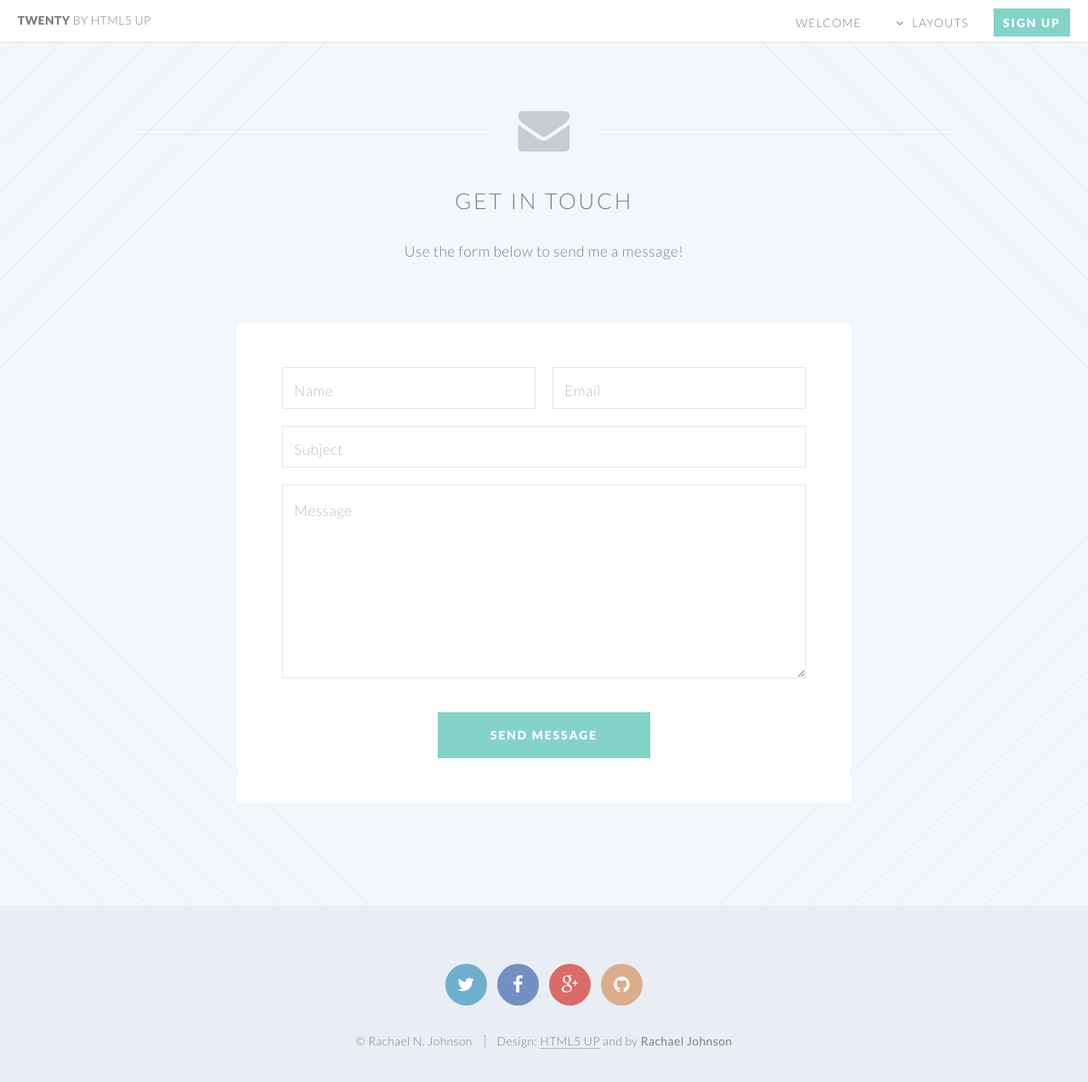
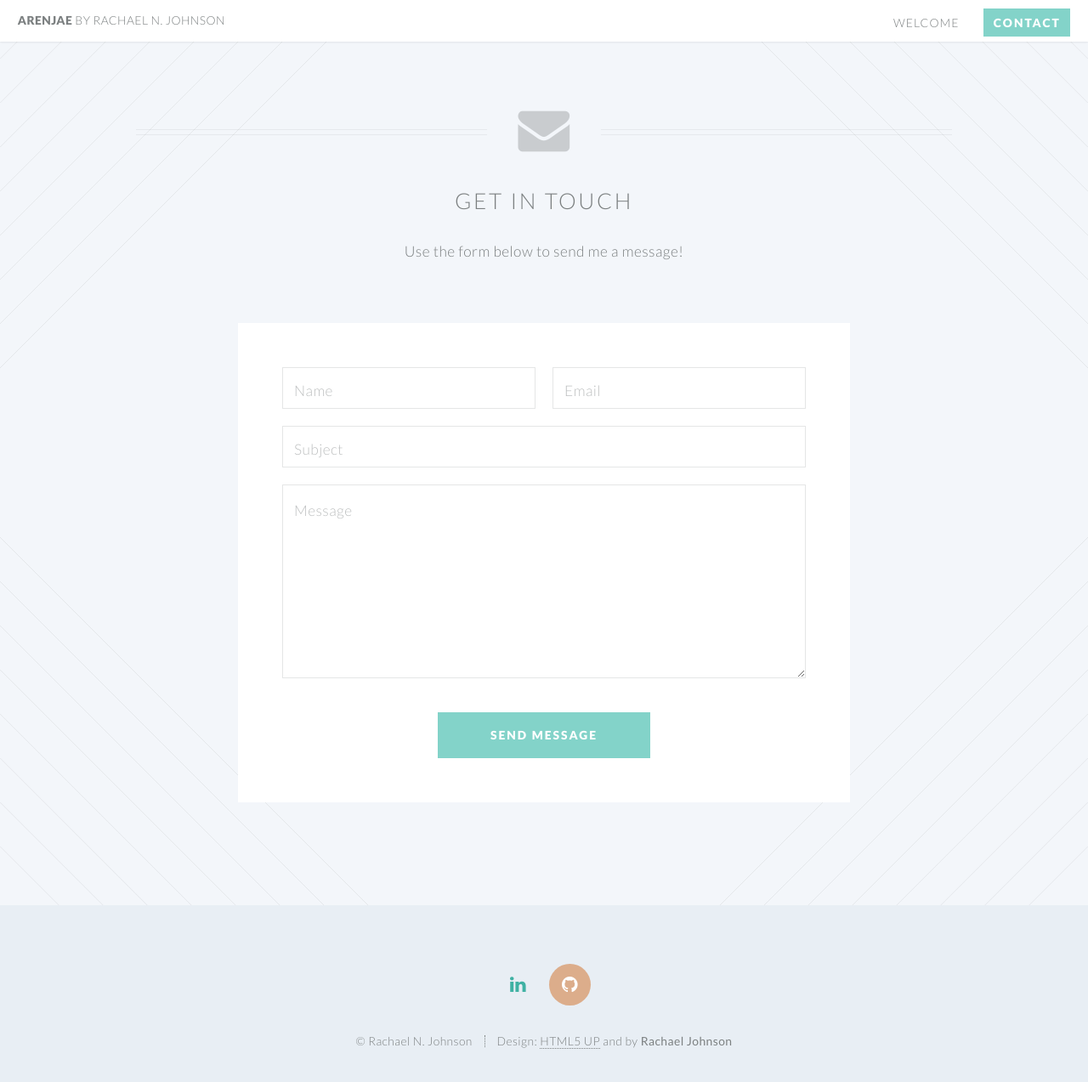
Before and after one commit to old-jekyll-templates/Twenty-Jekyll-Theme, a Jekyll site: the page contact.html, which Jekyll copies as it is, in a window 1280 px wide and 1301 px high. Shown: the top 1273 px of the window at 85% size. Built offline with Jekyll 4.4.1, drawn with Linux system fonts in a browser that asks for light colours.

Commit message:
Changed Contact Page

```diff
--- a/_includes/footer.html
+++ b/_includes/footer.html
@@ -2,7 +2,7 @@
 <footer id="footer">
 
     <ul class="icons">
-        <li><a href="#https://www.linkedin.com/in/rachaeljohnson2" class="icon circle fa-linkedin-square"><span class="label">LinkedIn</span></a></li>
+        <li><a href="https://www.linkedin.com/in/rachaeljohnson2" class="icon circle fa-linkedin"><span class="label">LinkedIn</span></a></li>
         <li><a href="https://github.com/earthshine0" class="icon circle fa-github"><span class="label">Github</span></a></li>
     </ul>
 
--- a/contact.html
+++ b/contact.html
@@ -6,7 +6,7 @@
 -->
 <html>
 	<head>
-		<title>Contact - Rachael Johnson by HTML5 UP</title>
+		<title>Contact - Rachael Johnson</title>
 		<meta http-equiv="content-type" content="text/html; charset=utf-8" />
 		<meta name="description" content="" />
 		<meta name="keywords" content="" />
@@ -31,30 +31,11 @@
 
 		<!-- Header -->
 			<header id="header">
-				<h1 id="logo"><a href="index.html">Twenty <span>by HTML5 UP</span></a></h1>
+				<h1 id="logo"><a href="index.html">ArEnjae <span>by Rachael n. johnson</span></a></h1>
 				<nav id="nav">
 					<ul>
 						<li class="current"><a href="index.html">Welcome</a></li>
-						<li class="submenu">
-							<a href="">Layouts</a>
-							<ul>
-								<li><a href="left-sidebar.html">Left Sidebar</a></li>
-								<li><a href="right-sidebar.html">Right Sidebar</a></li>
-								<li><a href="no-sidebar.html">No Sidebar</a></li>
-								<li><a href="contact.html">Contact</a></li>
-								<li class="submenu">
-									<a href="">Submenu</a>
-									<ul>
-										<li><a href="#">Dolore Sed</a></li>
-										<li><a href="#">Consequat</a></li>
-										<li><a href="#">Lorem Magna</a></li>
-										<li><a href="#">Sed Magna</a></li>
-										<li><a href="#">Ipsum Nisl</a></li>
-									</ul>
-								</li>
-							</ul>
-						</li>
-						<li><a href="#" class="button special">Sign Up</a></li>
+						<li><a href="#contact" class="button special">Contact</a></li>
 					</ul>
 				</nav>
 			</header>
@@ -110,10 +91,8 @@
 			<footer id="footer">
 
 				<ul class="icons">
-					<li><a href="#" class="icon circle fa-twitter"><span class="label">Twitter</span></a></li>
-					<li><a href="#" class="icon circle fa-facebook"><span class="label">Facebook</span></a></li>
-					<li><a href="#" class="icon circle fa-google-plus"><span class="label">Google+</span></a></li>
-					<li><a href="#" class="icon circle fa-github"><span class="label">Github</span></a></li>
+					<li><a href="https://www.linkedin.com/in/rachaeljohnson2" class="icon circle fa-linkedin"><span class="label">LinkedIn</span></a></li>
+					<li><a href="https://github.com/earthshine0" class="icon circle fa-github"><span class="label">Github</span></a></li>
 				</ul>
 
 				<ul class="copyright">
```
